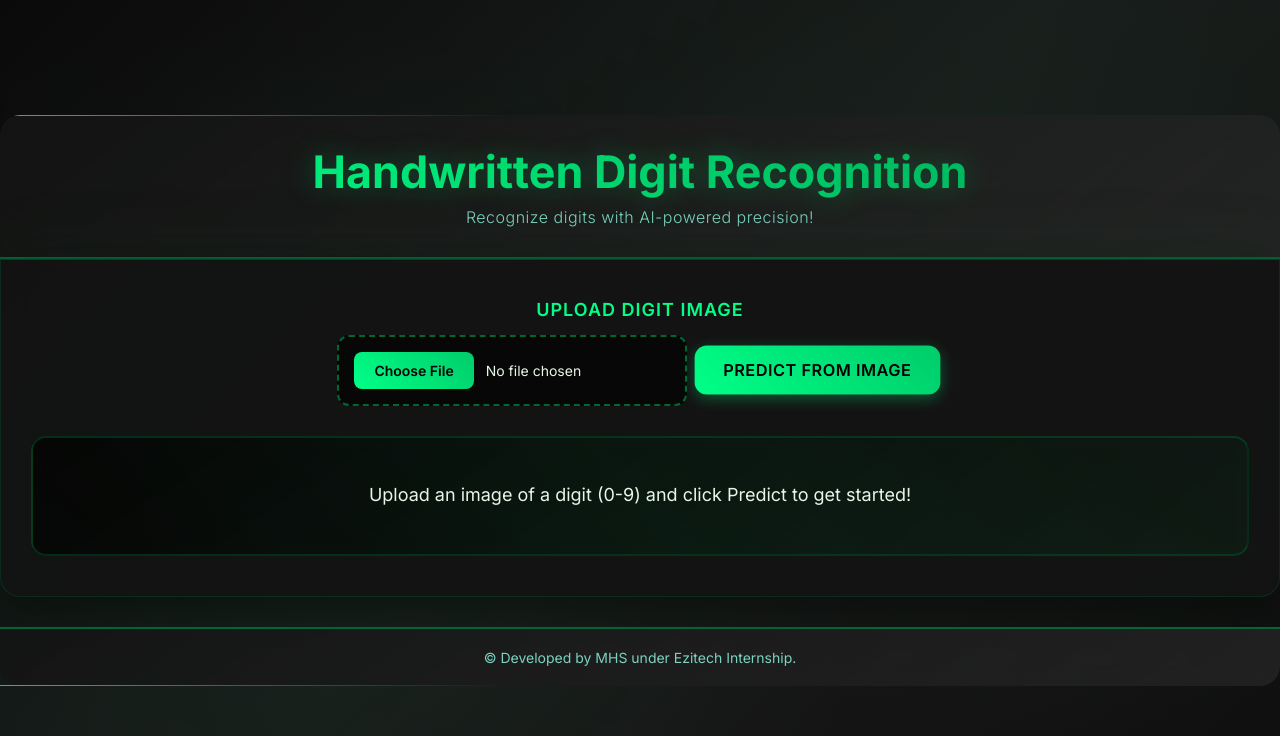
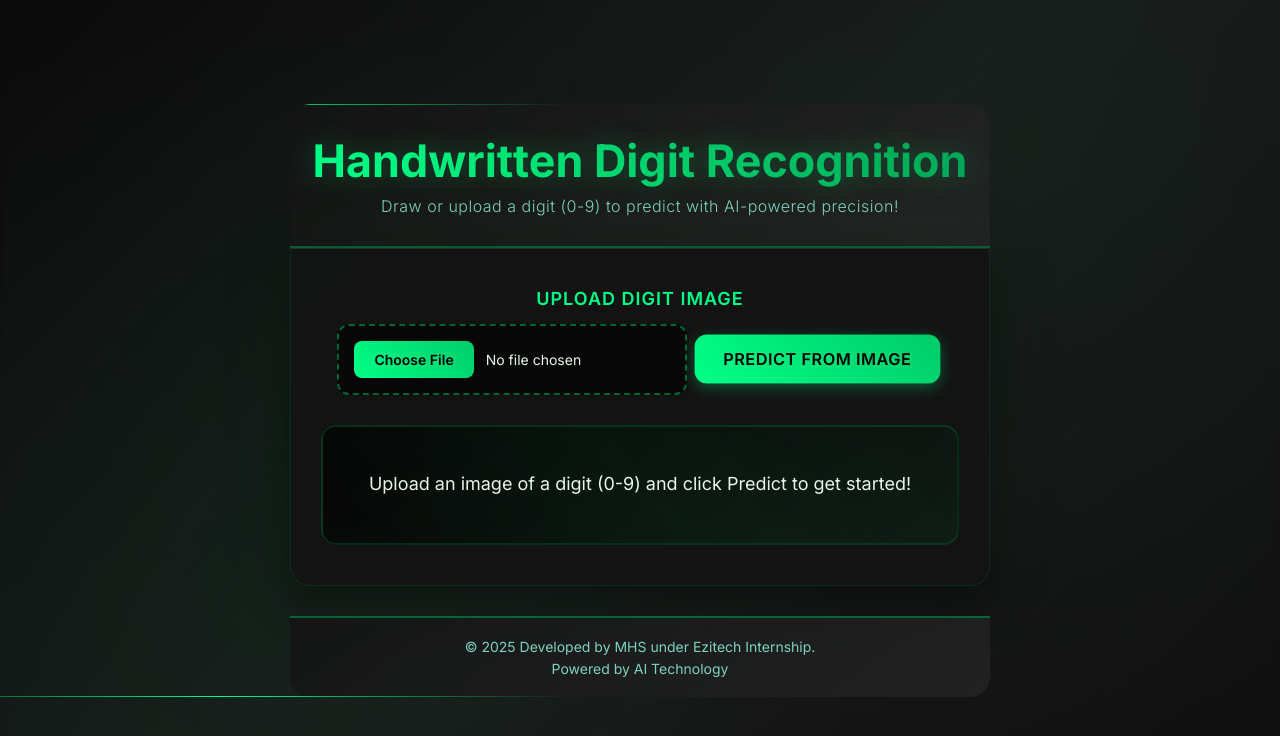
Before and after one commit to MuhammadHashirSuleman/Hand-Written-Digit-Recognition-by-CNN, a Flask app: page / in a window 1280 px wide. Shown: the top 736 px of the page. Run offline with Flask 3, Linux system fonts and the light colour scheme.

Commit message:
Updated UI

```diff
--- a/static/css/style.css
+++ b/static/css/style.css
@@ -44,7 +43,8 @@
 
 .app-container {
     width: 100%;
-    min-width: 600px;
+    max-width: 700px;
+    min-width: 320px;
     text-align: center;
     position: relative;
     z-index: 1;
@@ -194,14 +172,14 @@
     transform: translateY(-2px) scale(1.02);
 }
 
-#predictBtn {
+#predictBtn, #predictBtnImage {
     background: linear-gradient(45deg, #00ff87, #00cc6a);
     color: #000000;
     box-shadow: 0 4px 15px rgba(0, 255, 135, 0.3);
     animation: pulse 2s cubic-bezier(0.4, 0, 0.6, 1) infinite;
 }
 
-#predictBtn:hover {
+#predictBtn:hover, #predictBtnImage:hover {
     background: linear-gradient(45deg, #00ff9f, #00ff87);
     box-shadow: 0 6px 20px rgba(0, 255, 135, 0.4);
     transform: translateY(-2px) scale(1.02);
@@ -381,6 +356,10 @@
     color: #7dd3c0;
     backdrop-filter: blur(10px);
     position: relative;
+    display: flex;
+    flex-direction: column;
+    align-items: center;
+    gap: 5px;
 }
 
 footer::before {
--- a/templates/index.html
+++ b/templates/index.html
@@ -10,20 +10,21 @@
     <div class="app-container">
         <header>
             <h1>Handwritten Digit Recognition</h1>
-            <p class="subtitle">Recognize digits with AI-powered precision!</p>
+            <p class="subtitle">Draw or upload a digit (0-9) to predict with AI-powered precision!</p>
         </header>
         <div class="main-content">
             <div class="upload-section">
                 <label for="imageUpload" class="upload-label">Upload Digit Image</label>
                 <input type="file" id="imageUpload" accept="image/*">
-                <button id="predictBtn">Predict from Image</button>
+                <button id="predictBtnImage">Predict from Image</button>
             </div>
             <div class="result-section" id="result">
-                <p>Upload an image of a digit (0-9) to get started!</p>
+                <p>Draw or upload an image of a digit (0-9) to get started!</p>
             </div>
         </div>
         <footer>
-            <p>&copy; Developed by MHS under Ezitech Internship.</p>
+            <p>&copy; 2025 Developed by MHS under Ezitech Internship.</p>
+            <p>Powered by AI Technology</p>
         </footer>
     </div>
     <script src="/static/js/script.js"></script>
```
Also changed, not shown: other parts of static/css/style.css (+1 -51 lines).
